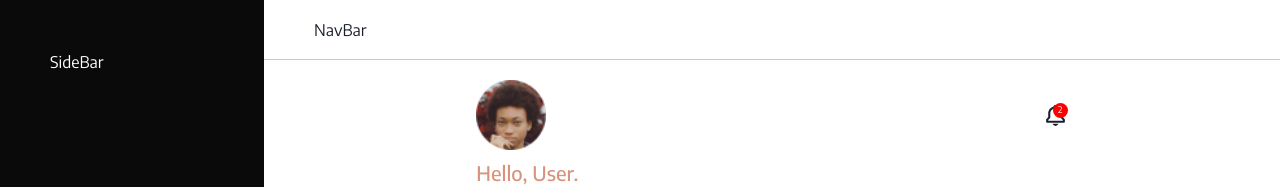
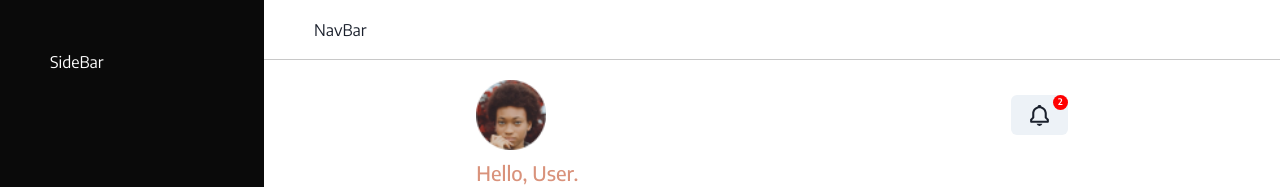
Before and after one commit to KlosaNow/klosanow-frontend, a React (Vite) app: page /dashboard in a window 1280 px wide. Shown: the top 187 px of the page. Built offline with nearby package versions, Linux system fonts and the light colour scheme.

Commit message:
Feat: Notification Modal

```diff
--- a/src/pages/Dashboard/Dashboard.tsx
+++ b/src/pages/Dashboard/Dashboard.tsx
@@ -1,11 +1,12 @@
 import { FC } from "react";
-import { Container, Box, Flex, Text } from "@chakra-ui/react";
+import { Container, Box, Button, Modal, ModalOverlay, ModalContent, ModalHeader, ModalCloseButton, ModalBody, useDisclosure, VStack, Flex, Text } from "@chakra-ui/react";
 import Img from "../../assets/images/notification_1.png";
 import { BiBell } from "react-icons/bi";
 import { Search } from "../../components/HomeComponents/Search";
 import { HomeCard } from "../../components/HomeComponents/HomeCard";
 import { BsChevronDown } from "react-icons/bs";
 import { motion } from "framer-motion";
+import Notifications from "../Notifications";
 import CarouselComponent from "../../components/HomeComponents/Carousel";
 import { Link } from "react-router-dom";
 
@@ -26,6 +27,8 @@ const notifications = [
 const MotionContainer = motion(Container);
 
 const HomePage: FC = () => {
+  const { isOpen, onOpen, onClose } = useDisclosure()
+
   return (
     <MotionContainer
       initial={{ opacity: 0 }}
@@ -33,11 +36,12 @@ const HomePage: FC = () => {
       exit={{ opacity: 0 }}
       transition={{ duration: 0.2 }}
       paddingX={1}
+      position="relative"
     >
       {" "}
       <Flex justify={"space-between"} align={"center"}>
         <img style={{ width: "70px", height: "70px" }} src={Img} alt="" />
-        <Link to="/notifications" style={{ position: "relative" }}>
+        <Button onClick={onOpen} style={{ position: "relative" }}>
           <BiBell fontSize={25} />
           <span
             style={{
@@ -57,7 +61,7 @@ const HomePage: FC = () => {
           >
             {notifications.length}
           </span>
-        </Link>
+        </Button>
       </Flex>
       <h4
         style={{
@@ -93,6 +97,17 @@ const HomePage: FC = () => {
         </Text>
       </Box>
       <CarouselComponent />
+
+      <Modal isOpen={isOpen}  onClose={onClose} size="xl" isCentered={false}>
+        <ModalOverlay bg="#ffffff5a"/>
+        <ModalContent  maxH="90vh" overflowY="auto" marginLeft="auto">
+          <ModalHeader>Notifications</ModalHeader>
+          <ModalCloseButton />
+          <ModalBody>
+             <Notifications/>
+          </ModalBody>
+        </ModalContent>
+      </Modal>
     </MotionContainer>
   );
 };
--- a/src/pages/index.ts
+++ b/src/pages/index.ts
@@ -4,3 +4,4 @@ export { default as Drafts } from "./Drafts";
 export { default as StudyChat } from "./StudyChat/StudyChat";
 export { default as Onboarding } from "./Onboarding/Onboarding";
 export { default as OnboardingSlides } from "./OnboardingSlides/OnboardingSlides";
+export {default as Notifications} from './Notifications'
--- a/src/styles/Notifications.scss
+++ b/src/styles/Notifications.scss
@@ -38,3 +38,7 @@ ul.react-multi-carousel-track {
 	border: none !important;
   	background: #ccc;
 }
+*::-webkit-scrollbar-thumb{
+	background-color: #ccc;
+	width:5px;
+}
```
